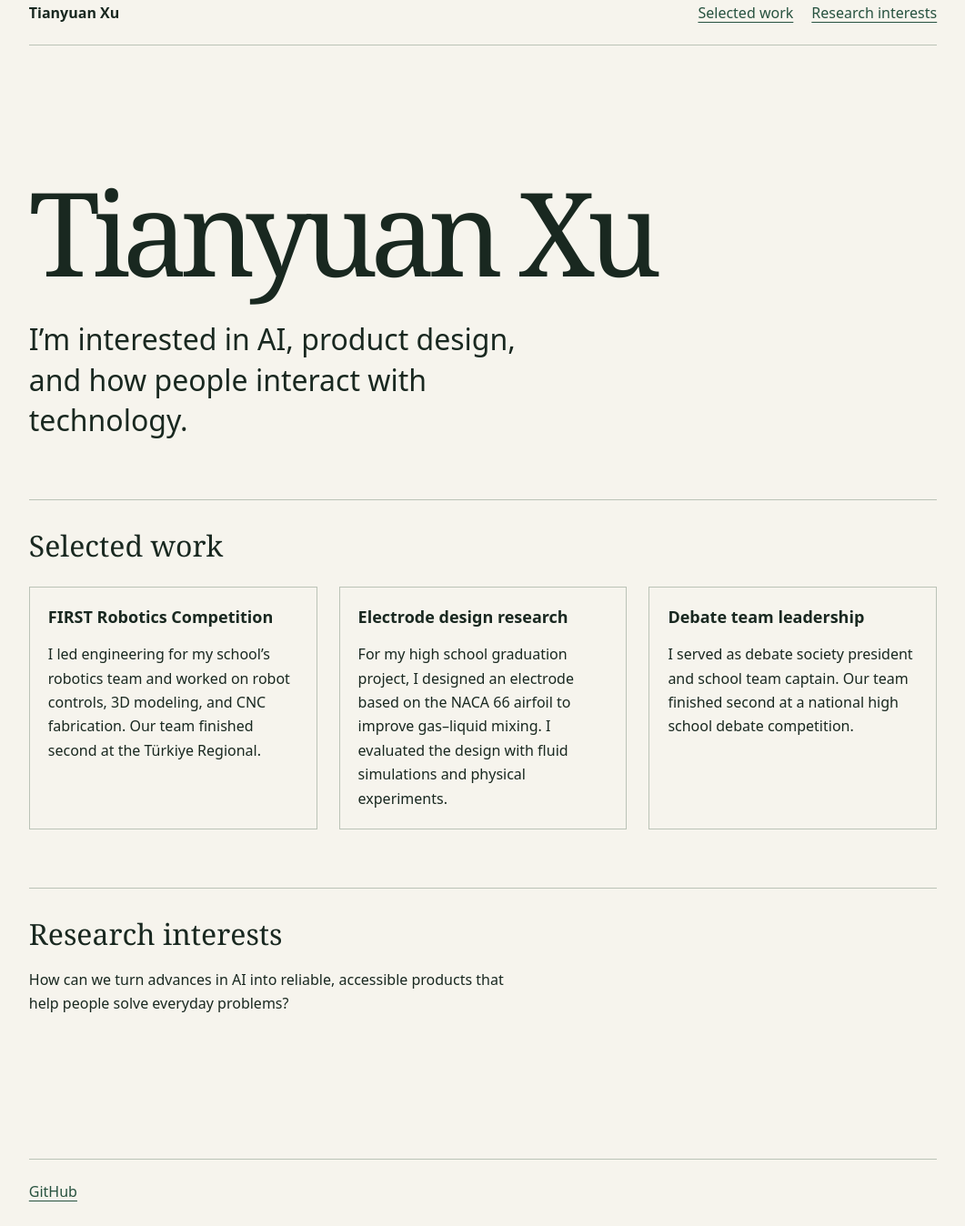
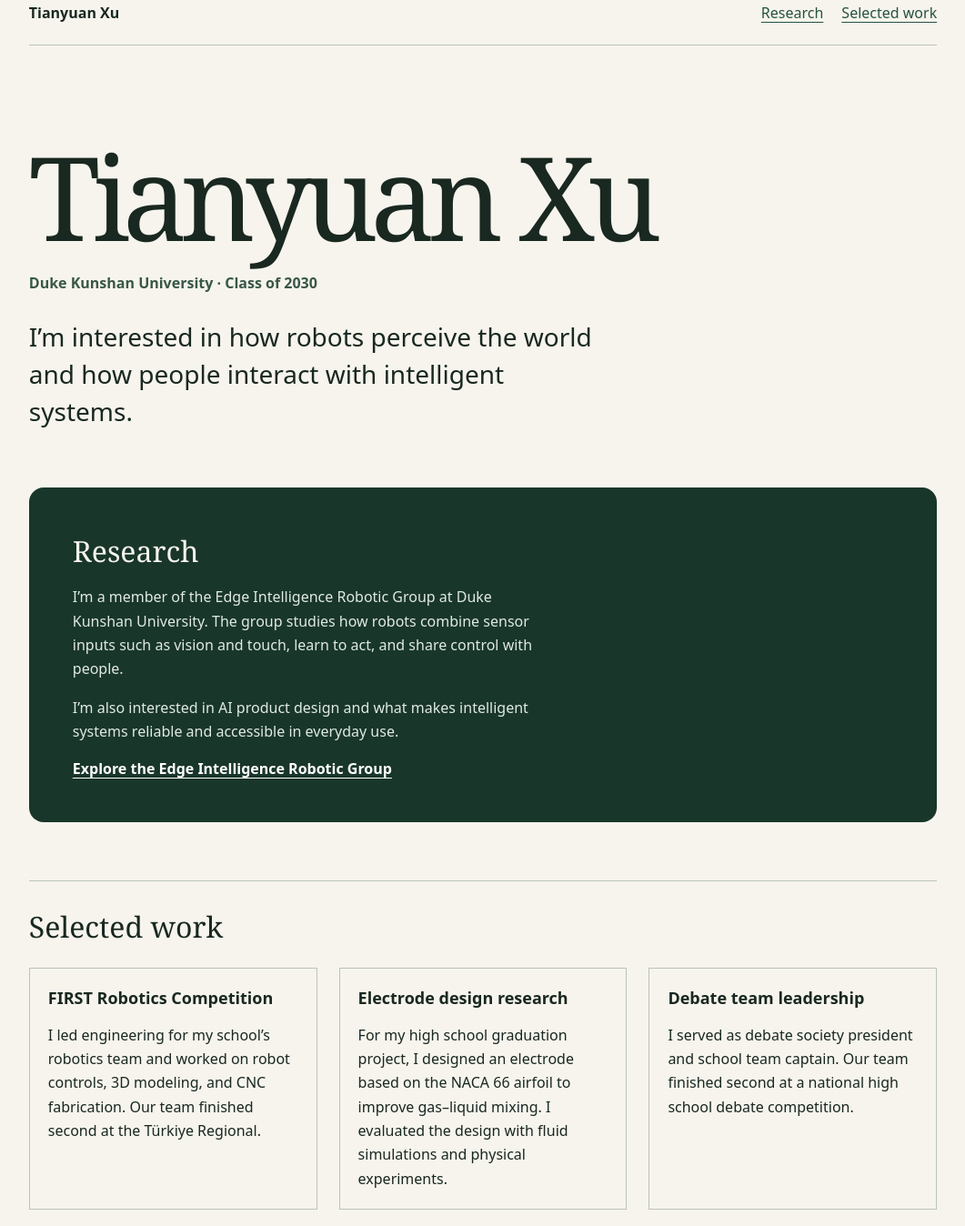
Before and after one commit to TenneyXu/tenneyxu.github.io, a plain HTML site: page index.html in a window 1280 px wide. Shown: the part 21-1369 px from the top of the page at 91% size, without its empty margins (109-1170 px from the left). Drawn offline with Linux system fonts and the light colour scheme.

Commit message:
Feature robotics lab affiliation and research

```diff
--- a/index.html
+++ b/index.html
@@ -3,8 +3,8 @@
 <head>
   <meta charset="utf-8">
   <meta name="viewport" content="width=device-width, initial-scale=1">
-  <meta name="description" content="Tianyuan Xu — AI, product design, and human–computer interaction.">
-  <title>Tianyuan Xu</title>
+  <meta name="description" content="Tianyuan Xu, Duke Kunshan University Class of 2030 and member of the Edge Intelligence Robotic Group. Interests in robotics, AI, and human–computer interaction.">
+  <title>Tianyuan Xu | Robotics &amp; AI</title>
   <style>
     :root { color-scheme: light; background: #f6f4ed; color: #192820; font-family: system-ui, sans-serif; }
     * { box-sizing: border-box; }
@@ -12,11 +12,12 @@
     header, footer { padding: 1.5rem 0; display: flex; flex-wrap: wrap; gap: .75rem 2rem; justify-content: space-between; }
     header { border-bottom: 1px solid #bbc3b7; }
     a { color: #27523f; text-underline-offset: .23em; }
-    main { padding: clamp(4rem, 11vw, 9rem) 0; }
+    main { padding: clamp(3rem, 8vw, 6.5rem) 0; }
     h1, h2 { font-family: Georgia, serif; font-weight: normal; margin: 0; }
     h1 { font-size: clamp(3rem, 10vw, 8rem); line-height: 1; letter-spacing: -.065em; }
-    .intro { max-width: 32ch; font-size: clamp(1.25rem, 3vw, 2rem); line-height: 1.4; }
-    section { margin-top: 4rem; border-top: 1px solid #bbc3b7; padding-top: 1.75rem; }
+    .affiliation { color: #395746; font-weight: 600; margin: 1.25rem 0 0; }
+    .intro { max-width: 40ch; font-size: clamp(1.25rem, 3vw, 1.75rem); line-height: 1.45; }
+    section { margin-top: clamp(2.5rem, 6vw, 4rem); border-top: 1px solid #bbc3b7; padding-top: 1.75rem; }
     h2 { font-size: 2rem; }
     h3 { font-size: 1.125rem; margin: 0; }
     section p { max-width: 58ch; line-height: 1.65; }
@@ -24,17 +25,28 @@
     article { border: 1px solid #bbc3b7; padding: 1.25rem; }
     article p { margin-bottom: 0; }
     nav { display: flex; flex-wrap: wrap; gap: .75rem 1.25rem; }
+    .research { background: #19362b; color: #f6f4ed; padding: clamp(1.5rem, 5vw, 3rem); border: 0; border-radius: 1rem; }
+    .research p { color: #e0eae2; }
+    .research a { color: #fff; font-weight: 600; }
+    :focus-visible { outline: 2px solid currentColor; outline-offset: 4px; }
     footer { border-top: 1px solid #bbc3b7; }
   </style>
 </head>
 <body>
   <header>
     <strong>Tianyuan Xu</strong>
-    <nav aria-label="Main navigation"><a href="#work">Selected work</a><a href="#interests">Research interests</a></nav>
+    <nav aria-label="Main navigation"><a href="#interests">Research</a><a href="#work">Selected work</a></nav>
   </header>
   <main>
     <h1>Tianyuan Xu</h1>
-    <p class="intro">I’m interested in AI, product design, and how people interact with technology.</p>
+    <p class="affiliation">Duke Kunshan University · Class of 2030</p>
+    <p class="intro">I’m interested in how robots perceive the world and how people interact with intelligent systems.</p>
+    <section class="research" id="interests" aria-labelledby="interests-heading">
+      <h2 id="interests-heading">Research</h2>
+      <p>I’m a member of the Edge Intelligence Robotic Group at Duke Kunshan University. The group studies how robots combine sensor inputs such as vision and touch, learn to act, and share control with people.</p>
+      <p>I’m also interested in AI product design and what makes intelligent systems reliable and accessible in everyday use.</p>
+      <a href="https://edge-intelligence-lab.github.io/Robotic-Group/">Explore the Edge Intelligence Robotic Group</a>
+    </section>
     <section id="work" aria-labelledby="work-heading">
       <h2 id="work-heading">Selected work</h2>
       <div class="work">
@@ -52,10 +64,6 @@
         </article>
       </div>
     </section>
-    <section id="interests" aria-labelledby="interests-heading">
-      <h2 id="interests-heading">Research interests</h2>
-      <p>How can we turn advances in AI into reliable, accessible products that help people solve everyday problems?</p>
-    </section>
   </main>
   <footer><a href="https://github.com/TenneyXu">GitHub</a></footer>
 </body>
```
